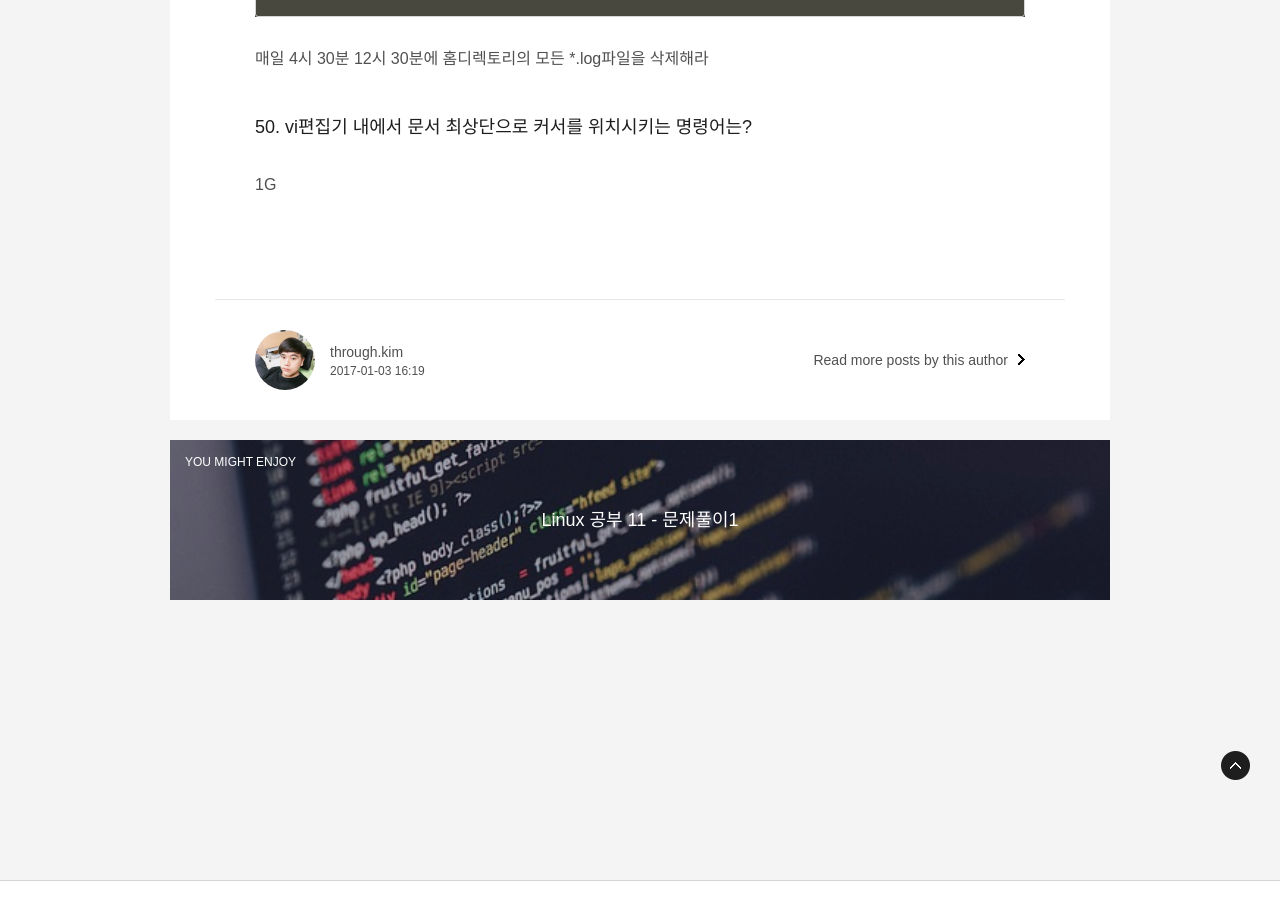
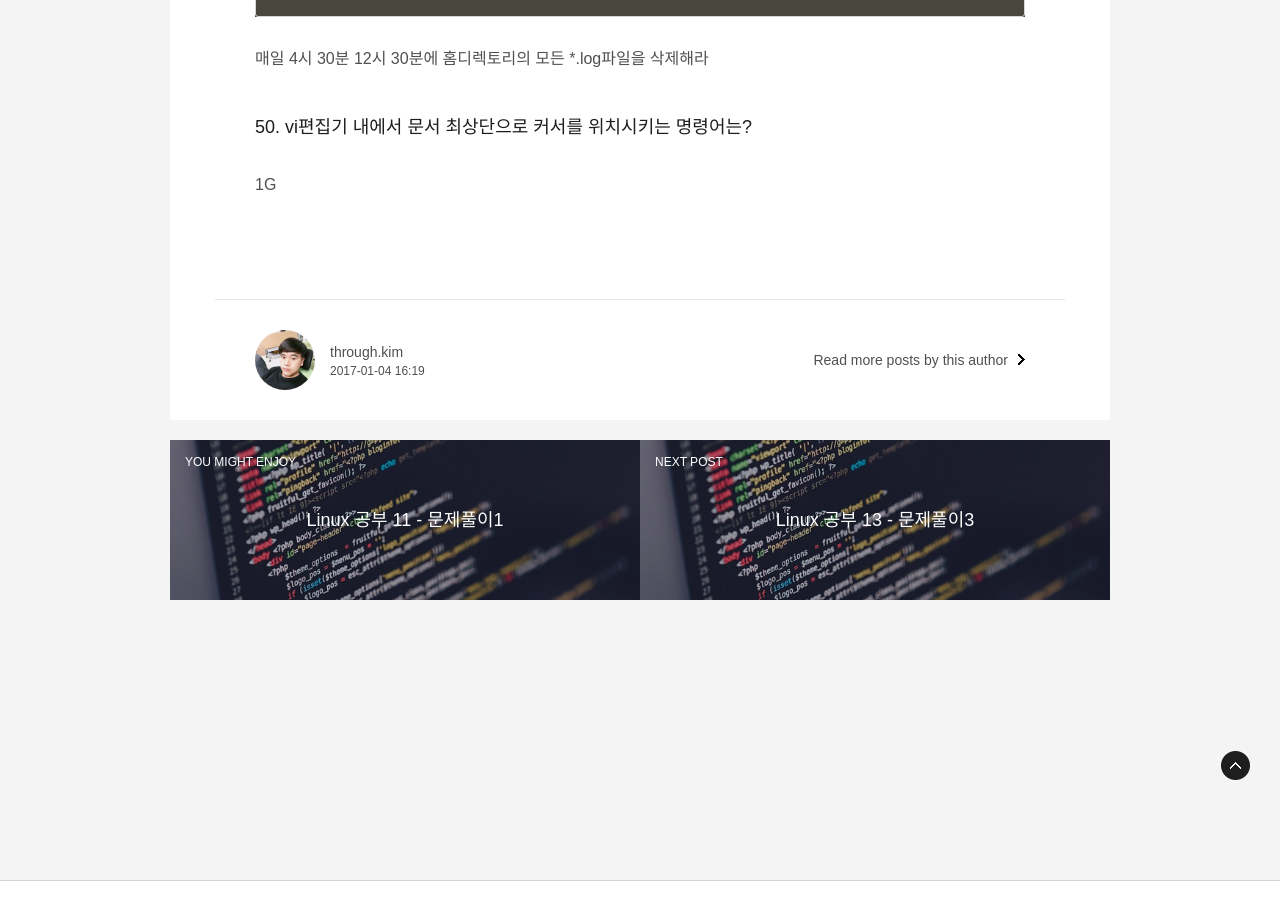
Before and after one commit to ThroughKim/throughkim.github.com, a Jekyll site: the page built from _posts/2017-01-04-linux-12.md, in a window 1280 px wide and 900 px high, scrolled down 12282 px. Built offline with Jekyll 4.4.1, drawn with Linux system fonts in a browser that asks for light colours; some web fonts are replaced.

Commit message:
upload blog

```diff
--- a/_posts/2017-01-04-linux-12.md
+++ b/_posts/2017-01-04-linux-12.md
@@ -2,7 +2,7 @@
 layout: post
 title: 'Linux 공부 12 - 문제풀이2'
 author: through.kim
-date: 2017-01-03 16:19
+date: 2017-01-04 16:19
 tags: [linux, study]
 image: '/files/covers/codes.jpg'
 ---
--- /dev/null
+++ b/_posts/2017-01-05-linux-13.md
@@ -0,0 +1,8 @@
+---
+layout: post
+title: 'Linux 공부 13 - 문제풀이3'
+author: through.kim
+date: 2017-01-05 13:03
+tags: [linux, study]
+image: '/files/covers/codes.jpg'
+---
```
